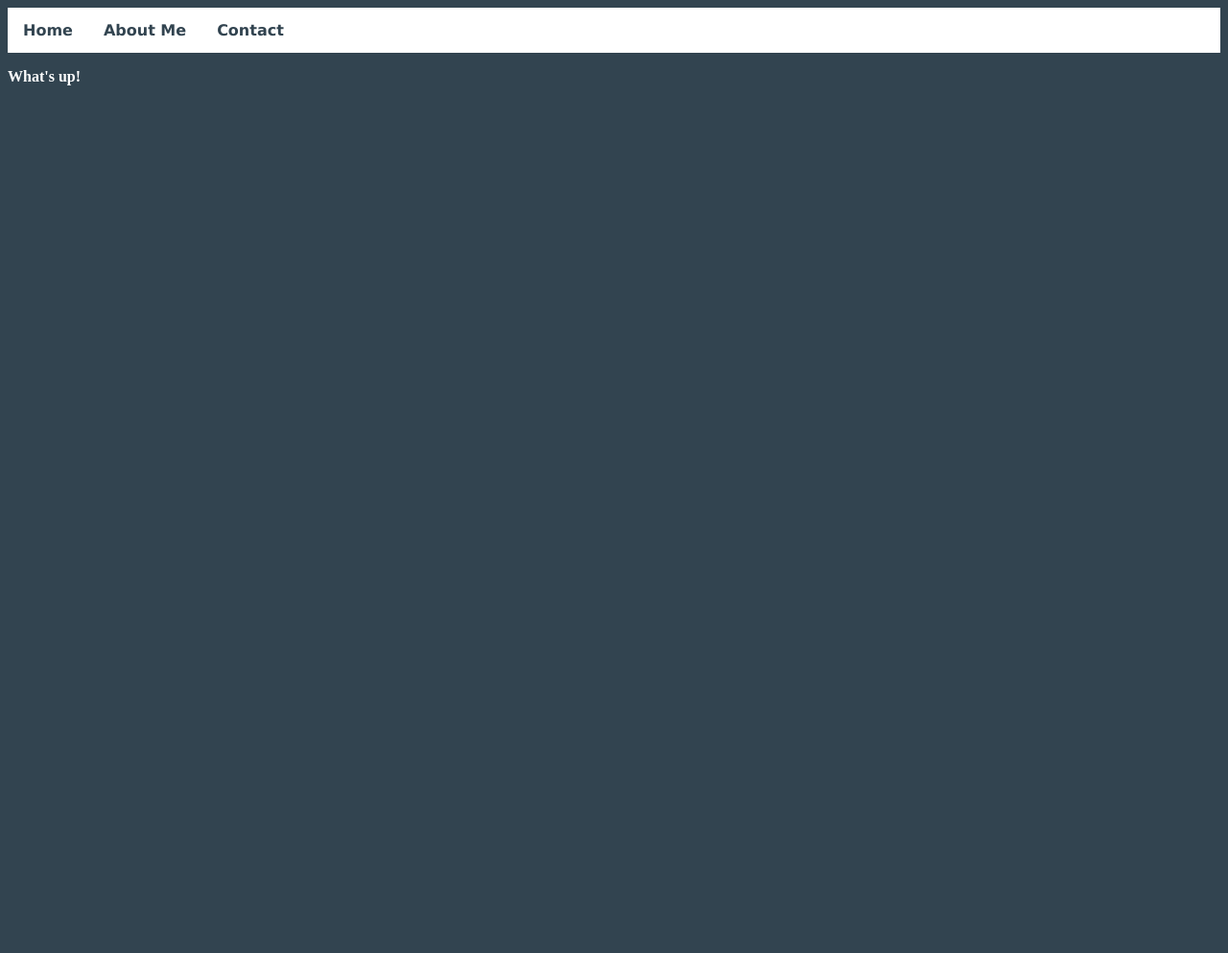
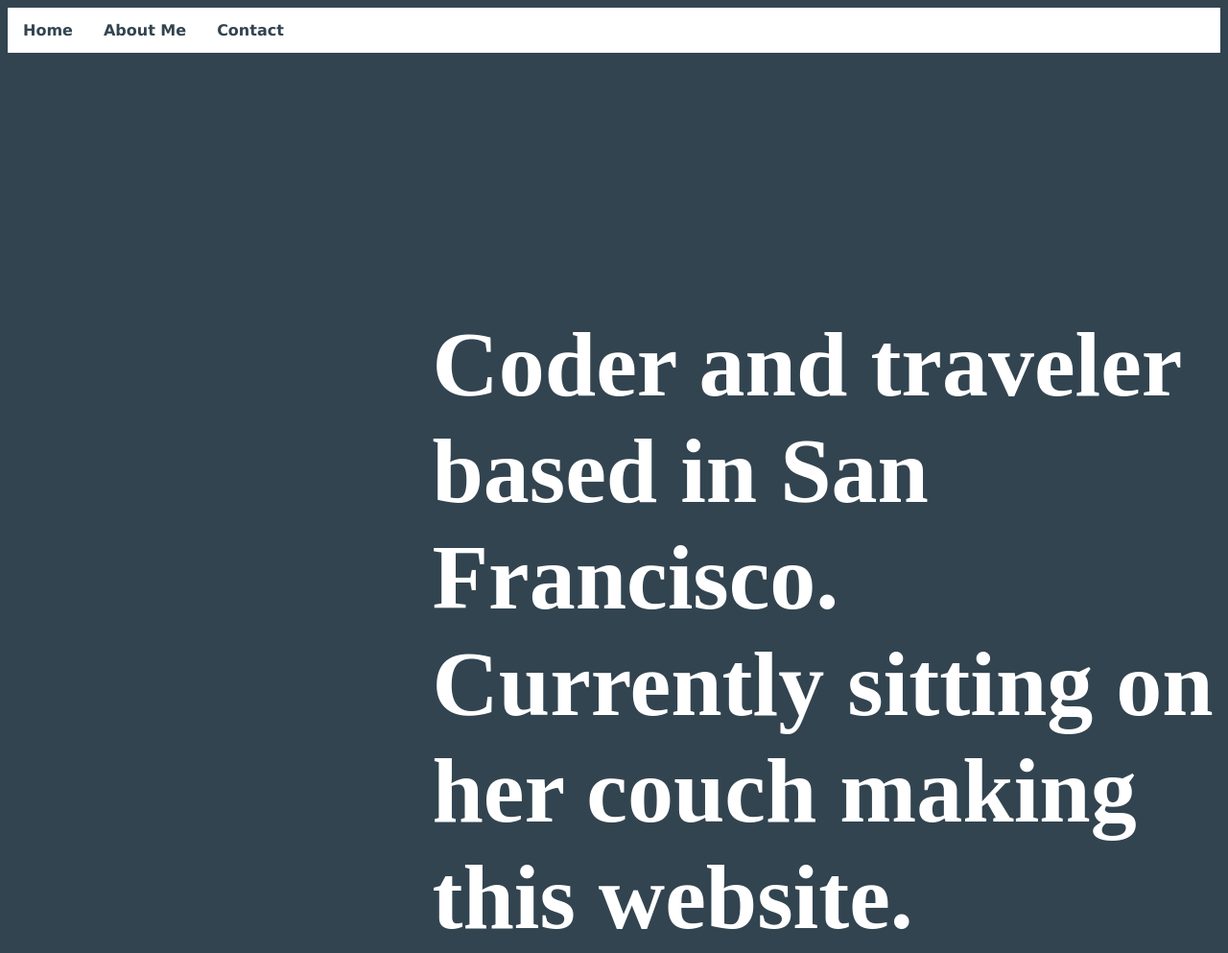
Before and after one commit to GeigerTiger55/GeigerTiger55.github.io, a plain HTML site: page index.html in a window 1280 px wide. Shown: the whole page at 96% size. Before the commit the page ends 800 px from the top, so only its background shows below. Drawn offline with Linux system fonts and the light colour scheme.

Commit message:
adding web pages

```diff
--- a/homepage.css
+++ b/homepage.css
@@ -33,8 +33,21 @@ nav a:hover {
     color: white;
   }
 
+#landing-blurb {
+    font-size: 400%;
+    color: white;
+    width: 65%;
+    height: 65%;
+    float: right;
+    padding-top: 15%;
+}
+
 p {
     color: white;
     font-weight: bold;
     font-size: 16px;
 }
+
+footer hr {
+    color: white;
+}
--- a/index.html
+++ b/index.html
@@ -15,8 +15,8 @@
             <li><a href="contact.html">Contact</a></li>
         </ul>
     </nav>
-    <div>
-        <p>What's up!</p>
-    </div>
+    <section id="landing-blurb">
+            <h1>Coder and traveler based in San Francisco. Currently sitting on her couch making this website.</h1>
+    </section>
 </body>
 </html>
```
Also changed, not shown: contact.html (+1 -0 lines), images/elise.jpg (added).
